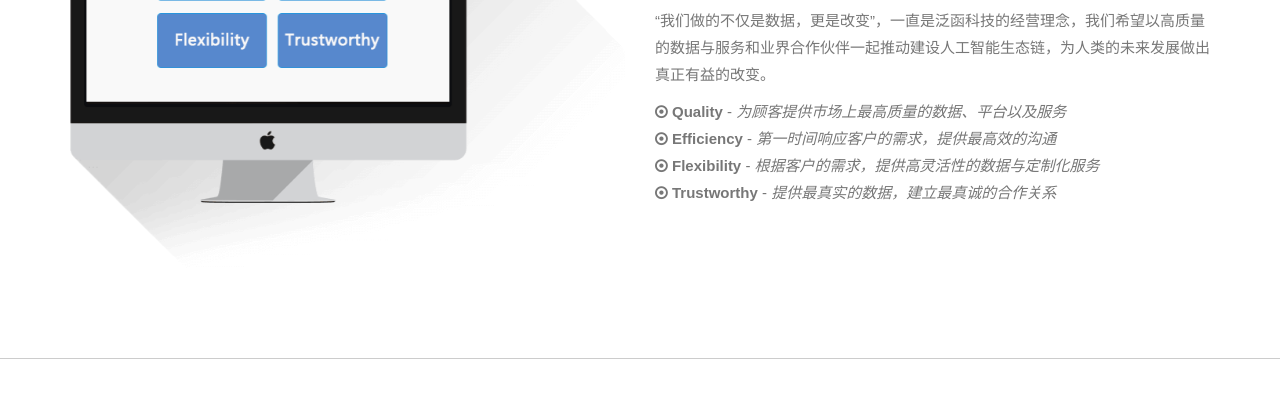
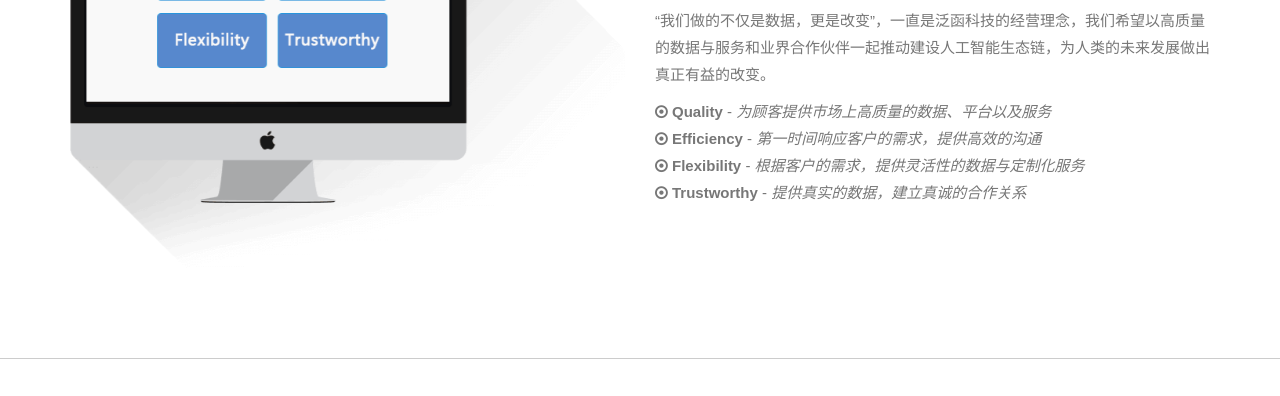
Before and after one commit to jianggushi/index, a plain HTML site: page views/index/aboutUsCN.html in a window 1280 px wide. Shown: the part 217-613 px from the top of the page. Drawn offline with nearby package versions, Linux system fonts and the light colour scheme.

Commit message:
change aboutUs

```diff
--- a/views/index/aboutUsCN.html
+++ b/views/index/aboutUsCN.html
@@ -122,22 +122,22 @@
                 <li>
                   <span class="fa fa-dot-circle-o"></span>
                   <strong>Quality</strong> -
-                  <em>为顾客提供市场上最高质量的数据、平台以及服务</em>
+                  <em>为顾客提供市场上高质量的数据、平台以及服务</em>
                 </li>
                 <li>
                   <span class="fa fa-dot-circle-o"></span>
                   <strong>Efficiency</strong> -
-                  <em>第一时间响应客户的需求，提供最高效的沟通</em>
+                  <em>第一时间响应客户的需求，提供高效的沟通</em>
                 </li>
                 <li>
                   <span class="fa fa-dot-circle-o"></span>
                   <strong>Flexibility</strong> -
-                  <em>根据客户的需求，提供高灵活性的数据与定制化服务</em>
+                  <em>根据客户的需求，提供灵活性的数据与定制化服务</em>
                 </li>
                 <li>
                   <span class="fa fa-dot-circle-o"></span>
                   <strong>Trustworthy</strong> -
-                  <em>提供最真实的数据，建立最真诚的合作关系</em>
+                  <em>提供真实的数据，建立真诚的合作关系</em>
                 </li>
               </ul>
             </div>
```
